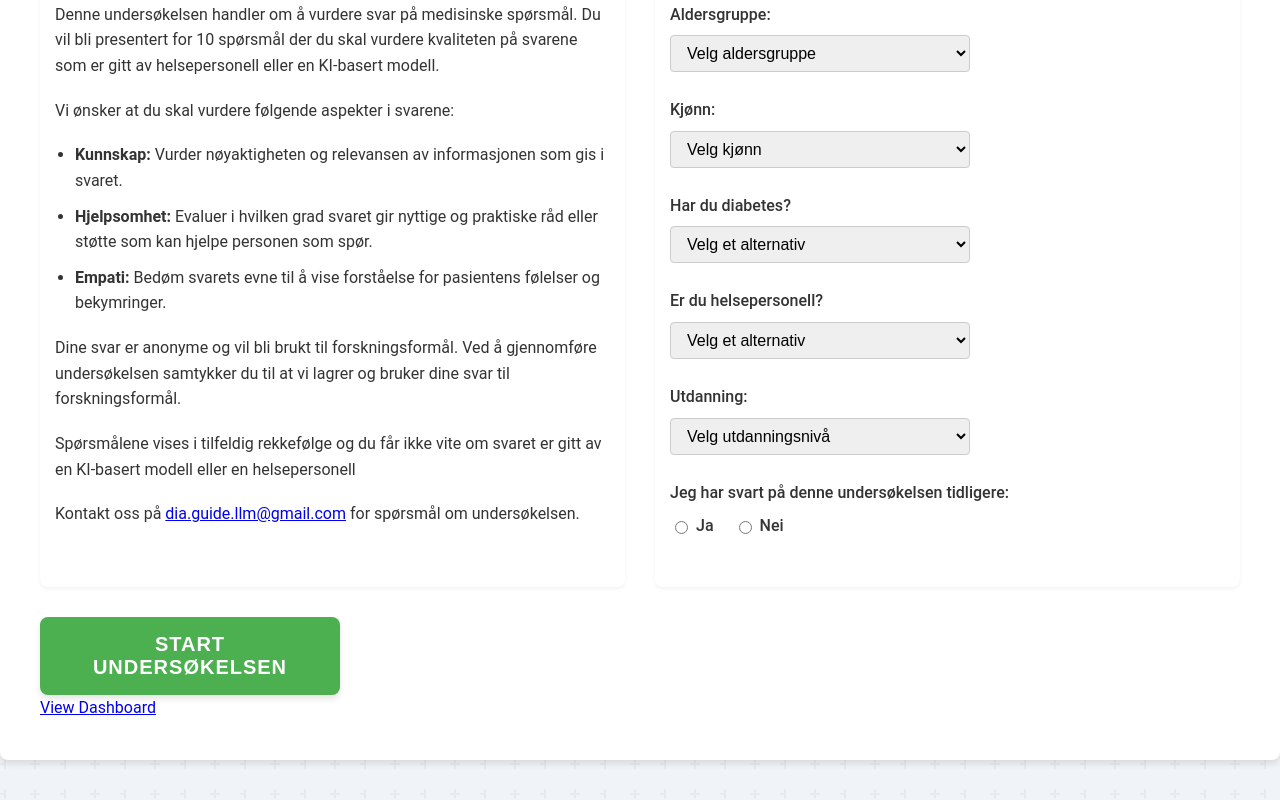
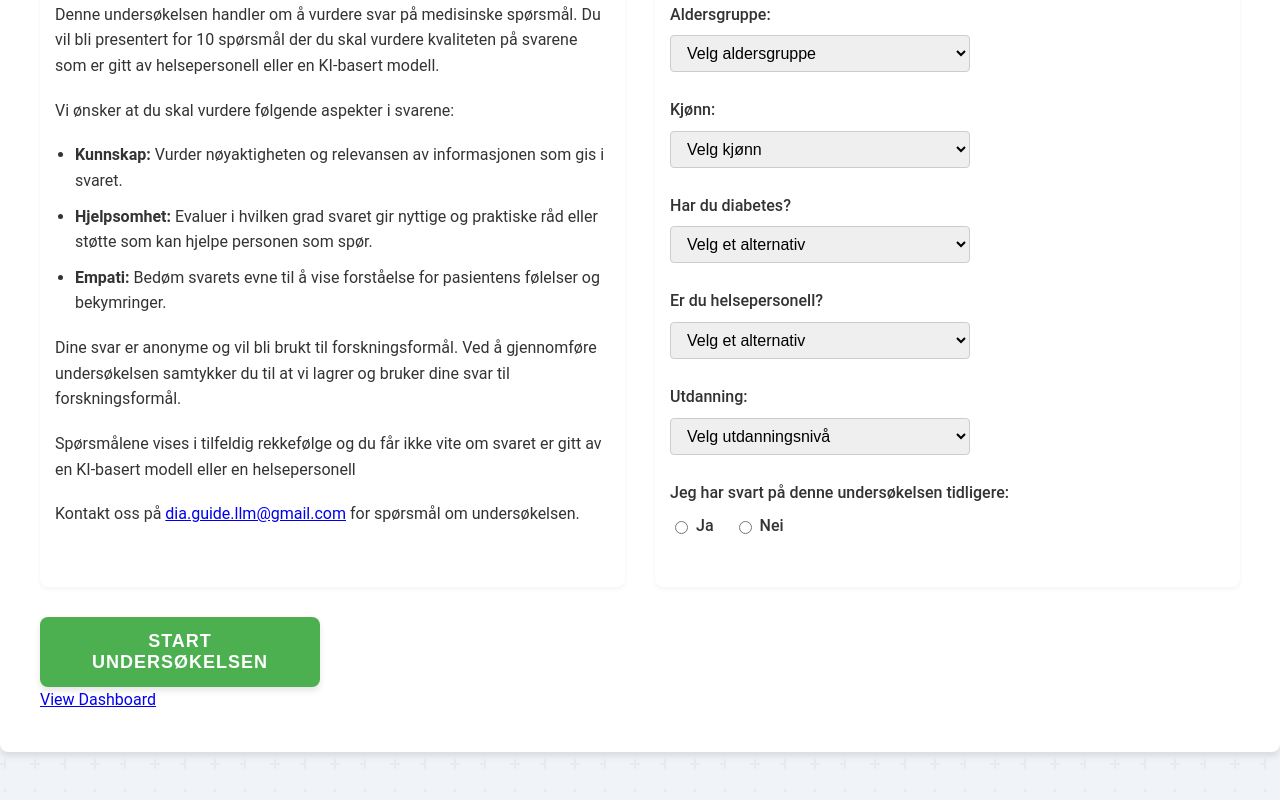
Before and after one commit to alu042/HumanVsRobot, a React (Create React App) app: page / in a window 1280 px wide. Shown: the part 411-1211 px from the top of the page. Built offline with nearby package versions, Linux system fonts and the light colour scheme.

Commit message:
tweak start button

```diff
--- a/src/App.css
+++ b/src/App.css
@@ -477,12 +477,12 @@ input[type="radio"] {
 /* Start Button Styles */
 .start-button {
   display: inline-block;
-  padding: 16px 32px;
+  padding: 14px 28px;
   background-color: var(--secondary-color);
   color: var(--white);
   border: none;
   border-radius: 8px;
-  font-size: 20px;
+  font-size: 18px;
   font-weight: 600;
   cursor: pointer;
   transition: all 0.3s ease;
@@ -491,7 +491,7 @@ input[type="radio"] {
   letter-spacing: 1px;
   margin-top: 30px;
   width: 100%;
-  max-width: 300px;
+  max-width: 280px;
 }
 
 .start-button:hover {
```
